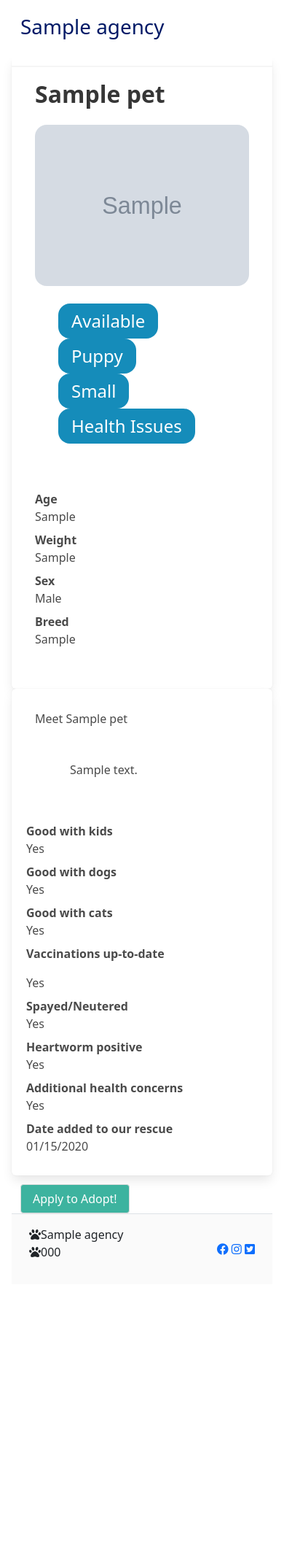
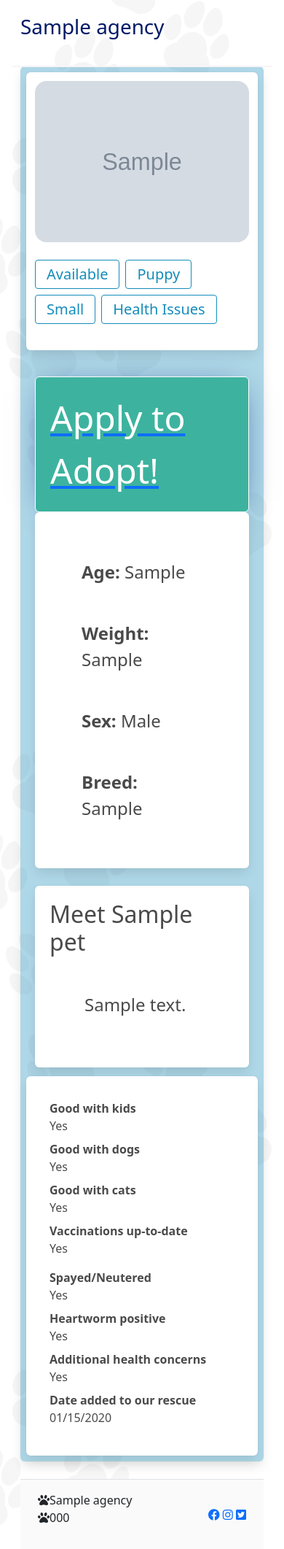
Before and after one commit to Team-Caktus/2therescue, a Django app: page /pets/1/ in a window 390 px wide. Shown: the part 17-2140 px from the top of the page at 73% size. Before the commit the page ends 1740 px from the top, so only its background shows below. Run offline with Django 3.2, Linux system fonts and the light colour scheme; tables that the repository leaves empty hold one stand-in row (values such as "Sample post"); grey boxes marked "Sample" are stand-in pictures; parts of the project's set-up code (start-up, migrations or seed data) failed here and were passed over.

Commit message:
flying by the seat of my pants

```diff
--- a/static/css/index.css
+++ b/static/css/index.css
@@ -9,6 +9,14 @@ body {
     /* max-width: 60rem; */
     margin: 0 auto;
     padding: 1rem;
+    background-repeat: repeat;
+    background-attachment: fixed;
+    background-size: cover;
+}
+
+.cover {
+
+    background-repeat: no-repeat;
 }
 
 h1 {
@@ -37,13 +45,15 @@ header a {
 }
 
 .pet-photo {
-    max-width: 100%;
-    max-height: auto;
+    max-height: 30rem;
+    width: auto;
+    /* object-fit: cover; */
+    margin: 0 auto;
     border-radius: 1rem;
 }
 
 .homepage-img {
-    height: 15rem;
+    height: 18rem;
     object-fit: cover;
 }
 
@@ -51,16 +61,16 @@ header a {
     box-shadow: 1px 4px 41px -18px rgba(30,56,136,1);
 }
 
-.cards > ul {
+/* .cards > ul {
     list-style: none;
     display: flex;
-}
+} */
 
 .card + .card {
     margin-top: 1.5rem;
 }
 
-@supports (display: grid) {
+/* @supports (display: grid) {
     .cards > ul {
         display: grid;
         grid-template-columns: repeat(auto-fill, minmax(15rem, 1fr));
@@ -71,7 +81,7 @@ header a {
     .card + .card {
         margin-top: 0;
     }
-}
+} */
 
 .card {
     border-radius: 0.25rem;
@@ -79,6 +89,9 @@ header a {
     flex-direction: column;
     position: relative;
     word-wrap: normal;
+    width: 20rem;
+    margin: .5rem .5rem .75rem .5rem;
+
 }
 
 .card .text {
@@ -89,6 +102,10 @@ header a {
     font-size: 1rem;
 }
 
+.card-title {
+    font-size: 2.5rem;
+    padding: 1rem;
+}
 /* .card p {
     max-width: 60ch;
 } */
@@ -122,9 +139,9 @@ header a {
     text-decoration: none;
 }
 
-.card small {
+/* .card small {
     display: block;
-}
+} */
 
 .card .text > * + * {
     margin-top: 0.75rem;
@@ -136,7 +153,7 @@ header a {
 }  */
 
 .navbar-item:hover {
-    background-color: #158CBA !important;
+    background-color: #158bba45 !important;
 }
 
 /* .tags {
@@ -149,10 +166,10 @@ header a {
     color: white !important;
 }
 
-.tile .tag {
+/* .tile .tag {
     font-size: 1.5rem;
     border-radius: 1rem;
-}
+} */
 
 dt {
     margin-right: .5rem;
@@ -189,3 +206,44 @@ footer {
     color: white;
     text-decoration: none;
 }
+/*
+.card {
+    min-width: 18rem !important;
+    margin: 2rem !important;
+} */
+
+.pet-name {
+    font-size: 3rem;
+    padding: 1rem;
+}
+
+/* .about {
+    font-size: 2.5rem;
+} */
+.tag1 {
+    color: #158CBA !important;
+    background-color: white !important;
+    border: 1px solid #158CBA;
+    border-radius: 1rem;
+}
+
+.blue {
+    background-color: #158bba58;
+}
+
+.big-button {
+    background-color: #3db39f;
+    color: white;
+    text-decoration: none;
+    font-size: 3rem;
+    border: .5px solid white;
+    box-shadow: 1px 4px 41px -18px rgba(30,56,136,1);
+}
+
+.big-button a {
+    text-decoration:none;
+}
+
+.up {
+    font-size: 1.5rem;
+}
--- a/templates/base.html
+++ b/templates/base.html
@@ -11,9 +11,9 @@
   <link rel="stylesheet" href="{% static 'css/index.css' %}" />
   <link rel="stylesheet" href="{% static 'fontawesome/css/all.css' %}" />
 </head>
-<body>
+<body style="background-image: url({% static 'images/background.svg' %});">
     <header class="border-bottom header">
-    <nav class="navbar has-shadow is spaced level" role="navigation" aria-label="main navigation">
+    <nav class="navbar has-shadow is spaced level" style="background-color: transparent;" role="navigation" aria-label="main navigation">
       <div class="navbar-brand">
   <a class="navbar-item" href="{% url 'list_pets' %}"><h1>{{ agency.name }}</h1></a>
   </div>
@@ -25,7 +25,7 @@
     <div class="navbar-end">
       {% if request.user.is_authenticated %}
         <ul class="list-unstyled list-inline">
-          <li class="list-inline-item"><a class="navbar-item" href="{% url 'home' %}" ><i class="fas fa-tools"></i>Manage Site</a></li>|
+          <li class="list-inline-item"><a class="navbar-item" href="{% url 'pet_list' %}" ><i class="fas fa-tools"></i>Manage Site</a></li>|
           <li class="list-inline-item"><a class="navbar-item" href="/accounts/logout/"><i class="fas fa-door-open"></i><span style="color: transparent; font-size: .01px;">L</span>ogout</a></li></ul>
         {% else %}{% endif %}</div>
     </div>
--- a/templates/petrescue/app_saved.html
+++ b/templates/petrescue/app_saved.html
@@ -2,4 +2,5 @@
 {% load static %}
 {% block content %}
 <h3>Your application has been successfully submitted!</h3>
+<a href="{% url 'pet_list' %}" >Return to home</a>
 {% endblock %}
--- a/templates/petrescue/pet_detail.html
+++ b/templates/petrescue/pet_detail.html
@@ -2,39 +2,36 @@
 {% load static %}
 {% block content %}
 
-<div class="tile is-ancestor box">
-    <div class="tile is-8 is-vertical is-parent level">
-        <div class="tile is-child is-vertical level-right"><h1 class="title">{{ pet.name }}</h1></div>
-    <div class="tile is-child is-vertical"><img src="{{ pet.photo.url }}" class="pet-photo" alt="photo-of-{{pet.name}}" /></div>
-    <div class="tile is-child is vertical">
-        <ul class="level">
-            <li class="lit-inline-item"><span class="tag">{{ pet.status }}</span></li>
-            <li class="lit-inline-item"><span class="tag">{{ pet.age_group }}</span></li>
-            <li class="list-inline-item"><span class="tag">{{ pet.size }}</span></li>
-            {% if pet.heartworm_positive or pet.health_concerns %}<li class="list-inline-item"><span class="tag">Health Issues</span></li>
+<div class="box blue">
+            <div class="tile is-ancestor">
+                <div class="tile is-4 is-parent is-vertical box">
+                    <div class="tile is-child is-flex is-justify-content-space-around">
+            <div><img src="{{ pet.photo.url }}" class="pet-photo" alt="photo-of-{{pet.name}}" /></div></div>
+                <div class="tile is-child">
+<div class="tags" style="margin-bottom: 1rem;">
+<span class="tag tag1 is-large">{{ pet.status }}</span><span class="tag tag1 is-large">{{ pet.age_group }}</span><span class="tag tag1 is-large">{{ pet.size }}</span>
+            {% if pet.heartworm_positive or pet.health_concerns %}<span class="tag tag1 is-large">Health Issues</span>
             {% else %}{% endif %}
-            </ul>
           </div>
-          </div>
+                </div>
+            </div>
+                <div class="tile is-8 is-parent is-vertical">
+                    <a href="{% url 'application' %}"><div class="tile is-child is-flex is-justify-content-space-around box big-button mb-1">Apply to Adopt!</div></a>
+                        <div class="tile is-child box is-flex is-justify-content-space-around" style="padding: 1rem;"><div class="level up">
+                                <p><b>Age:</b> {{ pet.age }}</p>
+                                <p><b>Weight:</b>  {{ pet.weight }}</p>
+                                <p><b>Sex:</b>  {{ pet.sex }}</p>
+                                <p><b>Breed:</b>  {{ pet.breed }}</p>
+                        </div>
+                            </div>
+                        <div class="tile is-child box is-flex is-justify-content-space-between">
+                        <div class="about"><h2 style="font-size: 2rem;">Meet {{ pet.name }}</h2>
+                            <p style="font-size:1.5rem;">{{ pet.description }}</p></div>
+          </div></div></div>
 
-        <div class="tile is-parent">
-          <div class="tile is-child is-4">
-    <dl class="row">
-        <dt>Age</dt><dd>{{ pet.age }}</dd>
-        <dt>Weight</dt><dd>{{ pet.weight }}</dd>
-        <dt>Sex</dt><dd>{{ pet.sex }}</dd>
-        <dt>Breed</dt><dd>{{ pet.breed }}</dd>
-    </dl>
-    </div>
-</div>
-</div>
 
-<div class="tile is-ancestor box">
-    <div class="tile is-parent is-12 is-vertical">
-        <div class="tile is-child">
-        <h2>Meet {{ pet.name }}</h2>
-        <p>{{ pet.description }}</p>
-        </div></div>
+        <div class="tile is-ancestor box">
+            <div class="tile is-parent is-12">
         <div class="tile is-child is-6">
         <dl><dt>Good with kids</dt>
         {% if pet.good_with_kids %}<dd>Yes</dd>{% else %}<dd>No</dd>{% endif %}
@@ -42,9 +39,8 @@
         {% if pet.good_with_dogs %}<dd>Yes</dd>{% else %}<dd>No</dd>{% endif %}
         <dt>Good with cats</dt>
         {% if pet.good_with_cats %}<dd>Yes</dd>{% else %}<dd>No</dd>{% endif %}
-        <dt>Vaccinations up-to-date</dt></div>
+        <dt>Vaccinations up-to-date</dt>{% if pet.current_on_vac %}<dd>Yes</dd>{% else %}<dd>No</dd>{% endif %}</div>
         <div class="tile is-child is-6">
-        {% if pet.current_on_vac %}<dd>Yes</dd>{% else %}<dd>No</dd>{% endif %}
         <dt>Spayed/Neutered</dt>
         {% if pet.spay_neuter %}<dd>Yes</dd>{% else %}<dd>No</dd>{% endif %}
         <dt>Heartworm positive</dt>
@@ -53,8 +49,8 @@
         {% if pet.health_concerns %}<dd>Yes</dd>{% else %}<dd>No</dd>{% endif %}
         <dt>Date added to our rescue</dt>
         <dd>{{ pet.date_created|date:"SHORT_DATE_FORMAT" }}</dd></dl></div>
-    </div>
+    </div></div>
 
-<div id="application-button"><a href="{% url 'application' %}" class="button">Apply to Adopt!</a></div>
+
 
 {% endblock %}
--- a/templates/staff/agency.html
+++ b/templates/staff/agency.html
@@ -2,15 +2,13 @@
 {% load static %}
 {% block content %}
 {% if request.user.is_authenticated %}
-<h1>Update your rescue organization contact info and details below!</h1>
+<p class="lead">Update your rescue organization contact info and details below!</p>
 
 <div>
     <form class="column" action="{% url 'agency' %}" method="POST" enctype="multipart/form-data">
       {% csrf_token %}
       {{ form.name_of_field }}
-
-
-  <div class="columns field is-multiline">
+<div class="columns field is-multiline">
   <div class="column">
       <label class="label">
       Name</label>
--- a/templates/staff/application_list.html
+++ b/templates/staff/application_list.html
@@ -2,7 +2,7 @@
 {% load static %}
 {% block content %}
 {% if request.user.is_authenticated %}
-<h1>Review your list of applications below!</h1>
+<p class="lead">Review your list of applications below</p>
 
 <table class="table">
     <thead>
--- a/templates/staff/pet_detail.html
+++ b/templates/staff/pet_detail.html
@@ -134,6 +134,7 @@
         </div>
       </form>
     </div>
-<h1>Please log in to view this page.</h1>
+    {% else %}
+  <h1>Please <a href="/accounts/login/">login</a> to view this page.</h1>
 {% endif %}
 {% endblock %}
--- a/templates/staff/pet_list.html
+++ b/templates/staff/pet_list.html
@@ -2,7 +2,7 @@
 {% load static %}
 {% block content %}
 {% if request.user.is_authenticated %}
-<h1>Review your list of pets below!</h1>
+<p class="lead">Review your list of pets below</p>
 <table class="table">
     <thead>
         <tr>
--- a/templates/staff_base.html
+++ b/templates/staff_base.html
@@ -15,7 +15,7 @@
   <header class="border-bottom header">
     <nav class="navbar has-shadow is-spaced is-info" role="navigation" aria-label="main navigation">
       <div class="navbar-brand">
-      <a class="navbar-item" href="{% url 'home' %}"><h1>{{ agency.name }}</h1>
+      <a class="navbar-item" href="{% url 'pet_list' %}"><h1>{{ agency.name }}</h1>
       </a>
       <a role="button" class="navbar-burger" aria-label="menu" aria-expanded="false" data-target="navMenu">
         <span aria-hidden="true"></span>
@@ -24,7 +24,7 @@
       </a>
     </div>
     <div id="navMenu" class="navbar-menu">
-      <div class="navbar-start">
+      <div class="navbar-start level">
       <a class="navbar-item" href="{% url 'pet_list' %}" >Pets</a>
       <a class="navbar-item" href="{% url 'applications' %}" >Applications</a>
       <a class="navbar-item" href="{% url 'agency' %}" >Rescue info</a>
@@ -43,8 +43,6 @@
   <div class="container">
     {% block content %}{% endblock content %}
   </div>
-  <footer class="d-flex flex-wrap justify-content-between align-items-center py-3 border-top">
-    <h2 class="subtitle">2TheRescue!</h2>
     <script src="{% static 'js/index-bundle.js' %}"></script>
   </body>
 </html>
```
Also changed, not shown: templates/petrescue/homepage.html (+12 -17 lines), templates/staff/application_detail.html (+3 -4 lines), static/images/background.svg (added).
